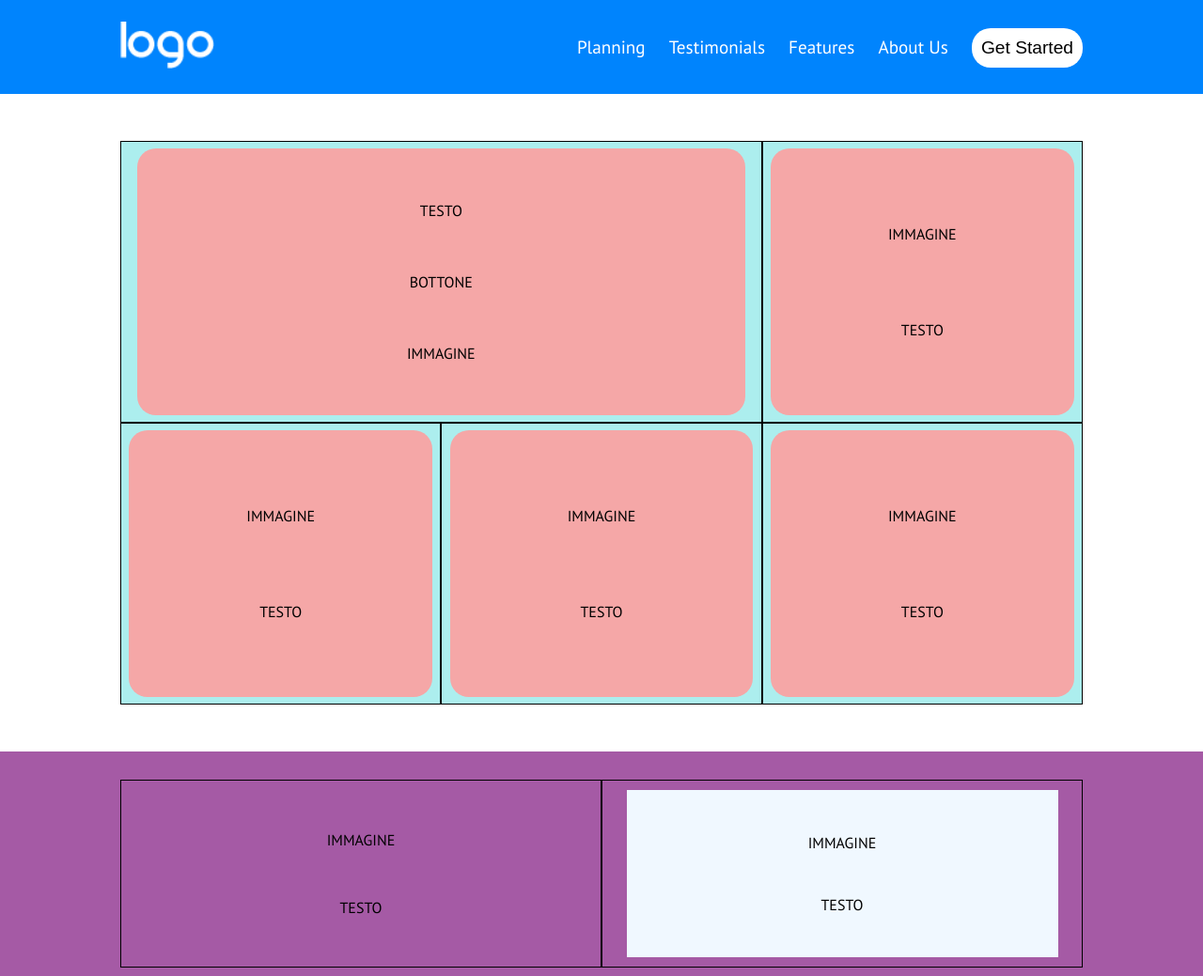
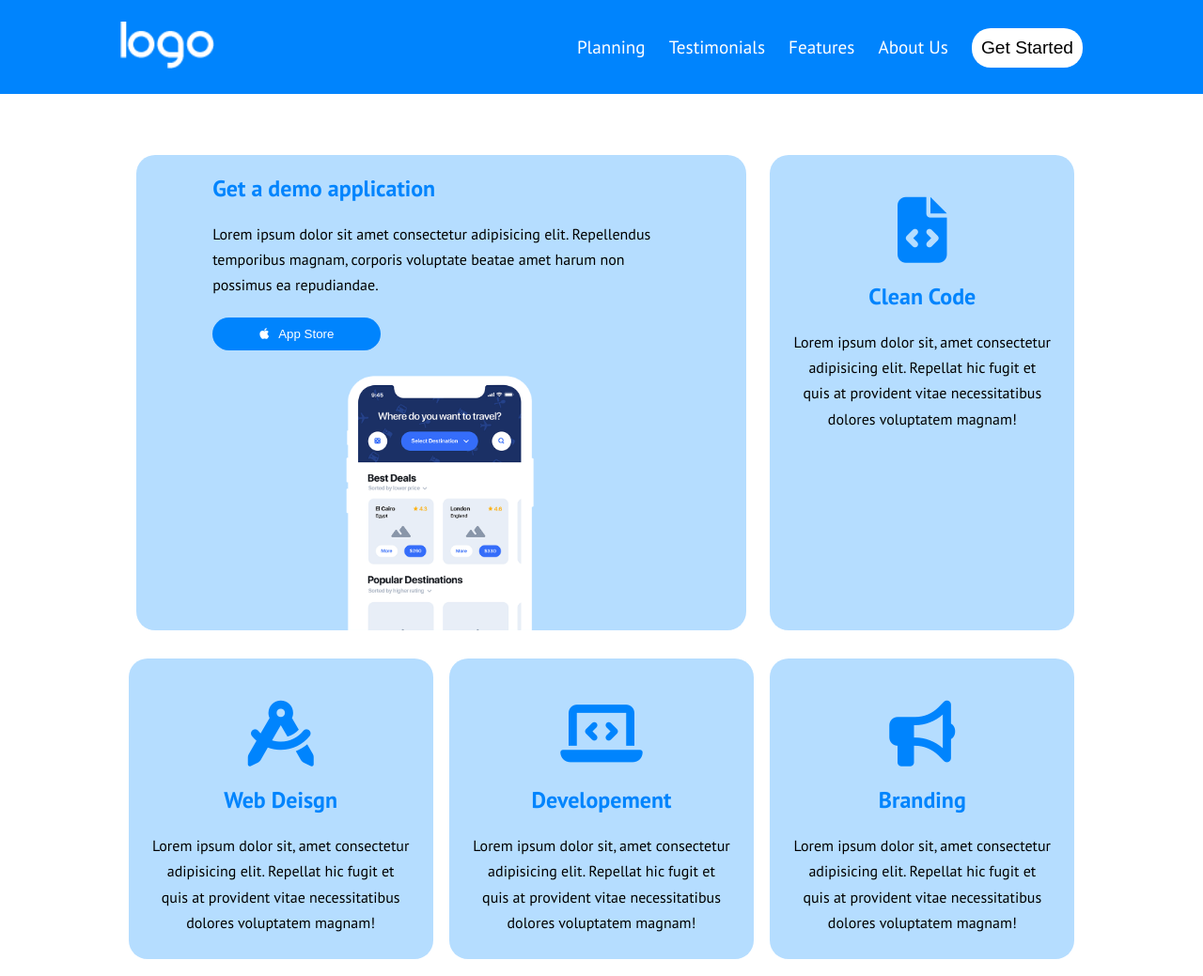
Before and after one commit to Idedav/htmlcss-responsive-layout, a plain HTML site: page index.html in a window 1280 px wide. Shown: the top 1039 px of the page at 94% size. Drawn offline with Linux system fonts and the light colour scheme.

Commit message:
[ADD] intro

```diff
--- a/css/style.css
+++ b/css/style.css
@@ -75,9 +75,6 @@
 }
 
 .intro .row .col{
-    height: 300px;
-    border: 1px solid black;
-    background-color: rgb(172, 238, 238);
     display: flex;
     flex-direction: column;
 }
@@ -85,15 +82,66 @@
 .intro .row .col .card{
     width: 95%;
     height: 95%;
-    background-color: rgb(245, 167, 167);
+    background-color: #B5DDFF;
     border-radius: 20px;
-    margin:auto;
+    margin:15px auto;
     display: flex;
     flex-direction: column;
     align-items: center;
-    justify-content: space-evenly;
 }
 
+.intro .row .col .card .text p{
+    line-height: 1.7rem;
+}
+
+.intro .row .col.big .card .text{
+    width: 75%;
+    margin: 20px 0px;
+}
+
+.intro .row .col.big .card .text h2{
+    color: #0084FD;
+    padding-bottom: 20px;
+}
+
+.intro .row .col.big .card .text button{
+    margin-top: 20px;
+    color: white;
+    background-color: #0084FD;
+    padding: 10px 50px;
+    border: none;
+    border-radius: 20px;
+}
+
+.intro .row .col.big .card .text button i{
+    padding-right: 10px;
+}
+
+.intro .row .col.big .card .image{
+    width: 50%;
+    display: flex;
+    justify-content: center;
+}
+
+.intro .row .col.big .card .image img{
+    width: 250px;
+}
+
+.intro .row .col.small .text{
+    text-align: center;
+    padding: 25px;
+}
+
+.intro .row .col.small .text i{
+    font-size: 70px;
+    color: #0084FD;
+    padding-top: 20px;
+}
+
+.intro .row .col.small .text h2{
+    color: #0084FD;
+    margin: 20px 0px;
+}
 
 /* STRATEGIC */
 
--- a/index.html
+++ b/index.html
@@ -38,37 +38,54 @@
 
                 <div class="col big">
                     <div class="card">
-                        <p>TESTO</p>
-                        <p>BOTTONE</p>
-                        <div>IMMAGINE</div>
+                        <div class="text">
+                            <h2>Get a demo application</h2>
+                            <p>Lorem ipsum dolor sit amet consectetur adipisicing elit. Repellendus temporibus magnam, corporis voluptate beatae amet harum non possimus ea repudiandae.</p>
+                            <button><i class="fa-brands fa-apple"></i>App Store</button>
+                        </div>
+                        <div class="image">
+                            <img src="img/phone.png" alt="">
+                        </div>
                     </div>
                 </div>
 
-                <div class="col">
+                <div class="col small">
                     <div class="card">
-                        <div>IMMAGINE</div>
-                        <p>TESTO</p>
+                        <div class="text">
+                            <i class="fa-solid fa-file-code"></i>
+                            <h2>Clean Code</h2>
+                            <p>Lorem ipsum dolor sit, amet consectetur adipisicing elit. Repellat hic fugit et quis at provident vitae necessitatibus dolores voluptatem magnam!</p>
+                        </div>
                     </div>
                 </div>
 
-                <div class="col">
+                <div class="col small">
                     <div class="card">
-                        <div>IMMAGINE</div>
-                        <p>TESTO</p>
+                        <div class="text">
+                            <i class="fa-solid fa-compass-drafting"></i>
+                            <h2>Web Deisgn</h2>
+                            <p>Lorem ipsum dolor sit, amet consectetur adipisicing elit. Repellat hic fugit et quis at provident vitae necessitatibus dolores voluptatem magnam!</p>
+                        </div>
                     </div>
                 </div>
 
-                <div class="col">
+                <div class="col small">
                     <div class="card">
-                        <div>IMMAGINE</div>
-                        <p>TESTO</p>
+                        <div class="text">
+                            <i class="fa-solid fa-laptop-code"></i>
+                            <h2>Developement</h2>
+                            <p>Lorem ipsum dolor sit, amet consectetur adipisicing elit. Repellat hic fugit et quis at provident vitae necessitatibus dolores voluptatem magnam!</p>
+                        </div>
                     </div>
                 </div>
 
-                <div class="col">
+                <div class="col small">
                     <div class="card">
-                        <div>IMMAGINE</div>
-                        <p>TESTO</p>
+                        <div class="text">
+                            <i class="fa-solid fa-bullhorn"></i>
+                            <h2>Branding</h2>
+                            <p>Lorem ipsum dolor sit, amet consectetur adipisicing elit. Repellat hic fugit et quis at provident vitae necessitatibus dolores voluptatem magnam!</p>
+                        </div>
                     </div>
                 </div>
 
```
